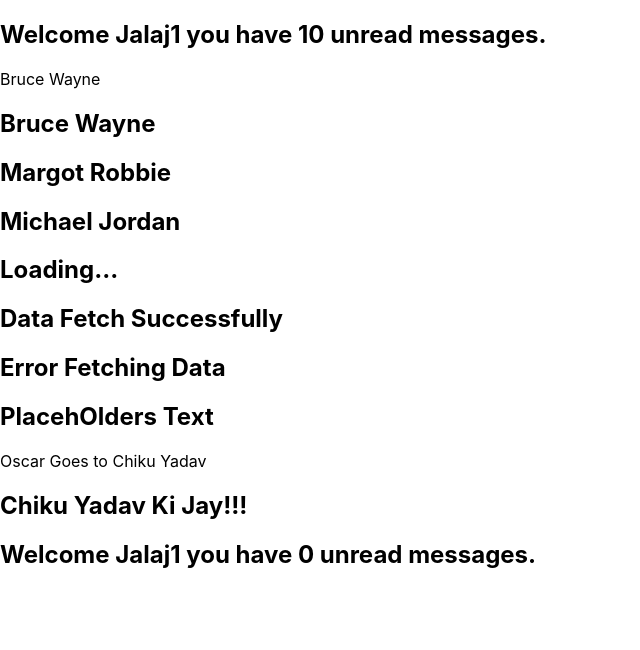
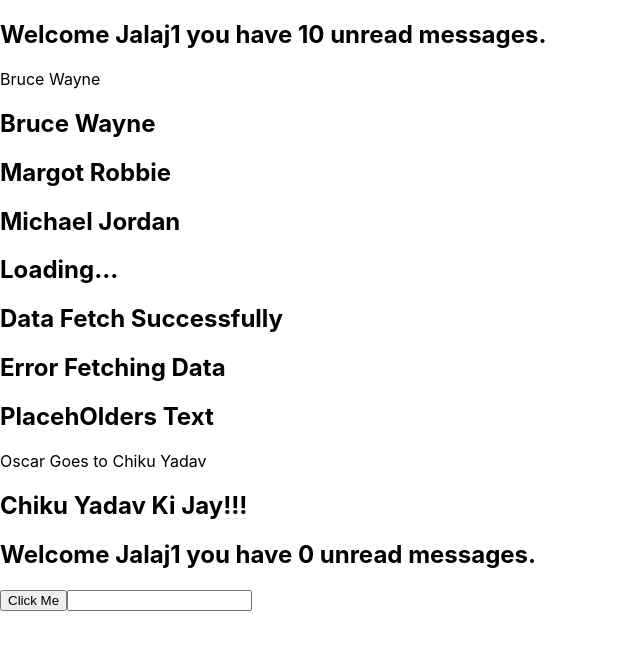
Before and after one commit to JalajYadav/react_typescript_demo, a React (Create React App) app: page / in a window 1280 px wide. Shown: the top 650 px of the page, without its empty margins (0-640 px from the left). Built offline with nearby package versions, Linux system fonts and the light colour scheme.

Commit message:
Lesson (6) : Event Props

```diff
--- a/src/App.tsx
+++ b/src/App.tsx
@@ -1,6 +1,8 @@
 import React from 'react';
+import { Button } from './components/Button';
 import { Greet } from './components/Greet';
 import { Heading } from './components/Heading';
+import { Input } from './components/Input';
 import { Oscar } from './components/Oscar';
 import { Person } from './components/Person';
 import { PersonList } from './components/PersonList';
@@ -38,6 +40,9 @@
         <Heading>Chiku Yadav Ki Jay!!!</Heading>
       </Oscar>
       <Greet name ="Jalaj1" isLoggedIn={true}/>
+
+      <Button handleClick={(event,otherData)=>console.log("Button Clicked",otherData)}/>
+      <Input handleChange={(event)=>console.log(event)} value={"someValue"}/>
     </div>
   );
 }
--- /dev/null
+++ b/src/components/Button.tsx
@@ -0,0 +1,11 @@
+import React from "react";
+
+type ButtonProps = {
+    handleClick : (event: React.MouseEvent<HTMLButtonElement>,otherData:{id:number,name:string})=>void;
+}
+
+export const Button = (props:ButtonProps)=>{
+    return (
+        <button onClick={(event)=>props.handleClick(event,{id:1,name:"Jalaj"})}>Click Me</button>
+    )
+}
--- /dev/null
+++ b/src/components/Input.tsx
@@ -0,0 +1,11 @@
+import React from "react";
+
+type InputProps = {
+    value: string,
+    handleChange : (event:React.ChangeEvent<HTMLInputElement>)=>void;
+}
+export const Input = (props:InputProps)=>{
+    return(
+        <input onChange={props.handleChange}/>
+    )
+}
```
